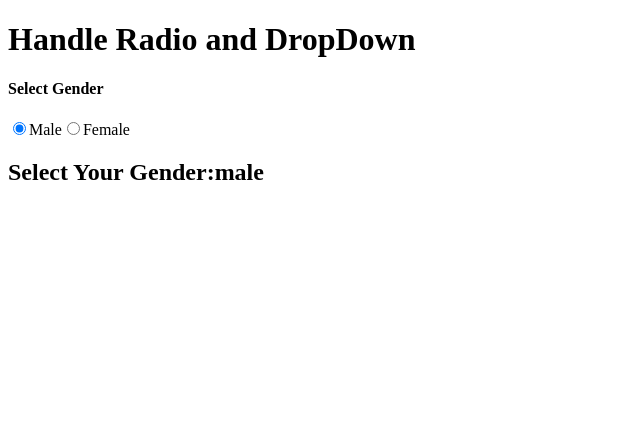
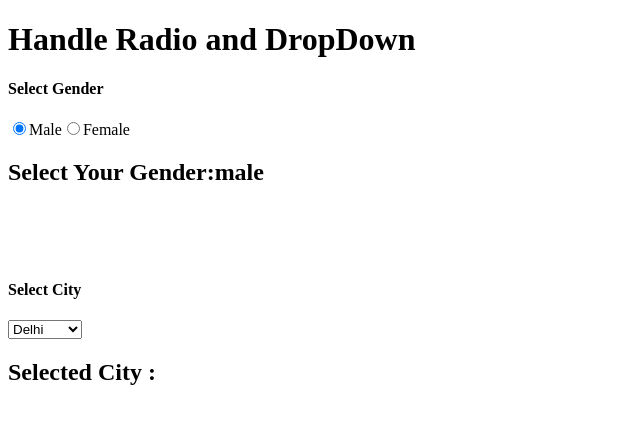
Before and after one commit to shubhamyadav-29/React_Fres_Start, a React (Vite) app: page / in a window 1280 px wide. Shown: the top 424 px of the page, without its empty margins (0-640 px from the left). Built offline with nearby package versions, Linux system fonts and the light colour scheme.

Commit message:
continuing  on the topic how handle radio

```diff
--- a/src/App.jsx
+++ b/src/App.jsx
@@ -1,6 +1,7 @@
 import { useState } from "react";
 function App(){
   const [gender,setGender] =  useState('male');
+  const [city,setCity] = useState('');
   return(
     <div>
       <h1>Handle Radio and DropDown</h1>
@@ -10,6 +11,14 @@ function App(){
       <input type="radio"  onChange={(event)=>setGender(event.target.value)} name="gender" value={"female"} checked={gender=='female'} id="female" />
        <label htmlFor="female">Female</label>
        <h2>Select Your Gender:{gender}</h2>
+       <br /><br /><br />
+       <h4>Select City</h4>
+       <select onChange={(event)=>setCity(event.target.value)} defaultValue={"Delhi"} >
+        <option value="noida">Noida</option>
+        <option value="Gurgaon">Gurgaon</option>
+        <option value="Delhi">Delhi</option>
+       </select>
+       <h2>Selected City : {city}</h2>
     </div>
   )
 }
```
